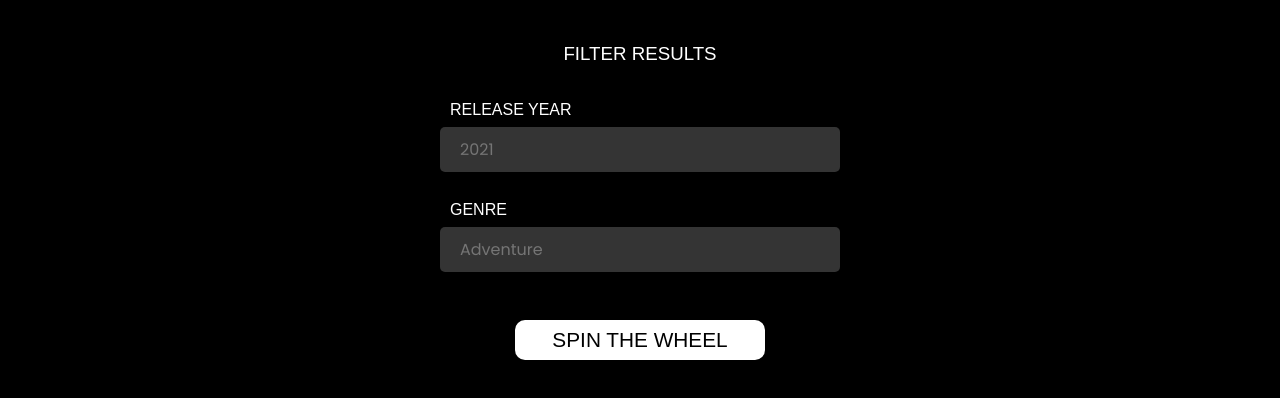
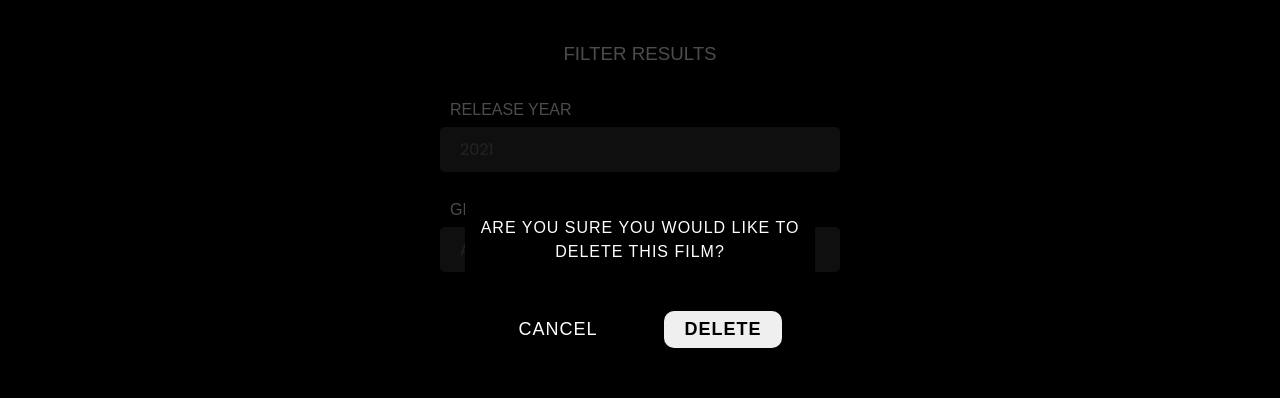
Before and after one commit to alessandragutierrez/ajax-project, a website: page index.html in a window 1280 px wide. Shown: the part 118-516 px from the top of the page. Drawn offline with Linux system fonts and the light colour scheme; a web font is replaced by a local one.

Commit message:
Create a delete confirmation modal. #6

```diff
--- a/css/styles.css
+++ b/css/styles.css
@@ -81,15 +81,6 @@ input:focus {
   bottom: 4px;
 }
 
-.home-button:hover,
-.watchlist-button:hover,
-.spin-wheel-button:hover,
-.spin-again-button:hover,
-.add-button:hover,
-.fa-trash:hover {
-  cursor: pointer;
-}
-
 .white {
   color: white;
 }
@@ -127,3 +118,57 @@ input:focus {
 .padding-bottom {
   padding-bottom: 5px;
 }
+
+.delete-modal {
+  position: fixed;
+  top: 0;
+  left: 0;
+  width: 100%;
+  height: 100vh;
+  background-color: rgba(0, 0, 0, 0.7);
+  display: flex;
+  justify-content: center;
+  align-items: center;
+}
+
+.delete-box {
+  background-color: black;
+  width: 350px;
+  height: 200px;
+  display: flex;
+  flex-direction: column;
+  justify-content: space-around;
+  padding: 10px;
+}
+
+.delete-confirmation {
+  line-height: 1.5rem;
+  letter-spacing: 1px;
+}
+
+.delete-modal-buttons {
+  justify-content: space-around;
+}
+
+.cancel-button {
+  background-color: transparent;
+}
+
+.cancel-button,
+.delete-button {
+  border: none;
+  font-size: 18px;
+  padding: 8px 20px;
+  letter-spacing: 1px;
+}
+
+.home-button:hover,
+.watchlist-button:hover,
+.spin-wheel-button:hover,
+.spin-again-button:hover,
+.add-button:hover,
+.fa-trash:hover,
+.cancel-button:hover,
+.delete-button:hover {
+  cursor: pointer;
+}
--- a/index.html
+++ b/index.html
@@ -60,6 +60,17 @@
 
       </div>
     </div>
+    <div data-view="delete-modal" class="delete-modal">
+      <div class="delete-box border-radius">
+        <div class="row center">
+          <p class="uppercase white amaranth delete-confirmation">Are you sure you would like to delete this film?</p>
+        </div>
+        <div class="row center delete-modal-buttons">
+          <button class="uppercase white amaranth border-radius cancel-button">Cancel</button>
+          <button class="uppercase amaranth border-radius delete-button weight-600">Delete</button>
+        </div>
+      </div>
+    </div>
   </main>
   <script src="js/data.js"></script>
   <script src="js/main.js"></script>
```
